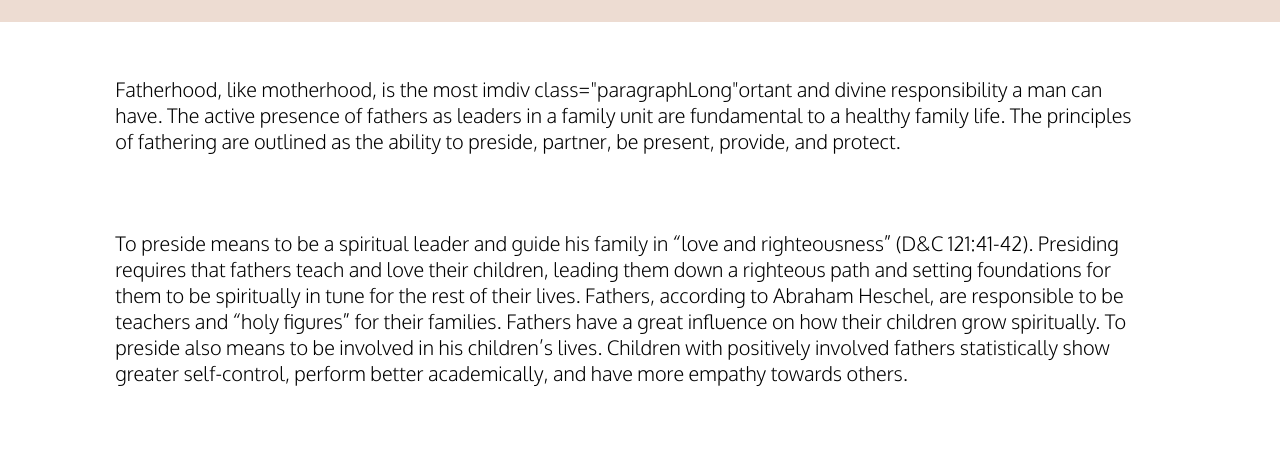
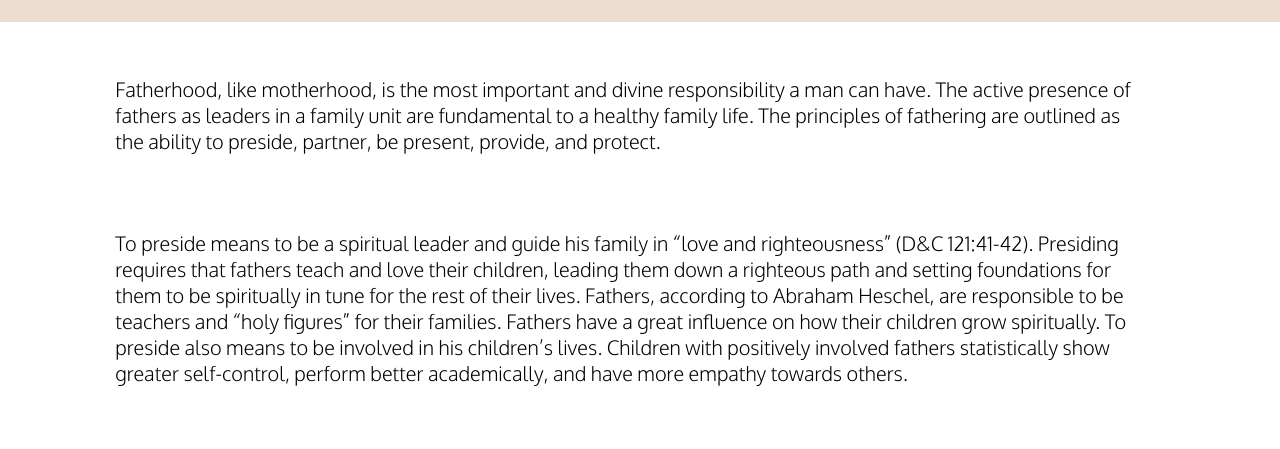
Before and after one commit to hanwhite/proclamationBlog, a plain HTML site: page posts/post6.html in a window 1280 px wide. Shown: the part 302-751 px from the top of the page. Drawn offline with nearby package versions, Linux system fonts and the light colour scheme.

Commit message:
post 6 bug fixed

```diff
--- a/posts/post6.html
+++ b/posts/post6.html
@@ -30,7 +30,7 @@
         <div class="contentContainer">
             <div class="cont2">
 
-                <div class="paragraphLong">Fatherhood, like motherhood, is the most imdiv class="paragraphLong"ortant and divine responsibility a man can have. The active presence of fathers as leaders in a family unit are fundamental to a healthy family life. The principles of fathering are outlined as the ability to preside, partner, be present, provide, and protect. </div>
+                <div class="paragraphLong">Fatherhood, like motherhood, is the most important and divine responsibility a man can have. The active presence of fathers as leaders in a family unit are fundamental to a healthy family life. The principles of fathering are outlined as the ability to preside, partner, be present, provide, and protect. </div>
                 <br>
                 <div class="paragraphLong">To preside means to be a spiritual leader and guide his family in “love and righteousness” (D&C 121:41-42). Presiding requires that fathers teach and love their children, leading them down a righteous path and setting foundations for them to be spiritually in tune for the rest of their lives. Fathers, according to Abraham Heschel, are responsible to be teachers and “holy figures” for their families. Fathers have a great influence on how their children grow spiritually. To preside also means to be involved in his children’s lives. Children with positively involved fathers statistically show greater self-control, perform better academically, and have more empathy towards others. </div>
                 <br>
```
